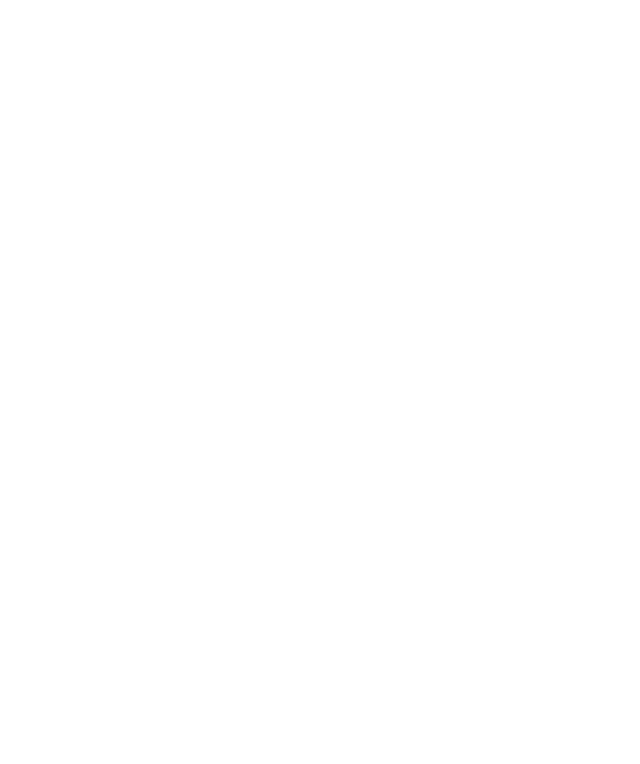
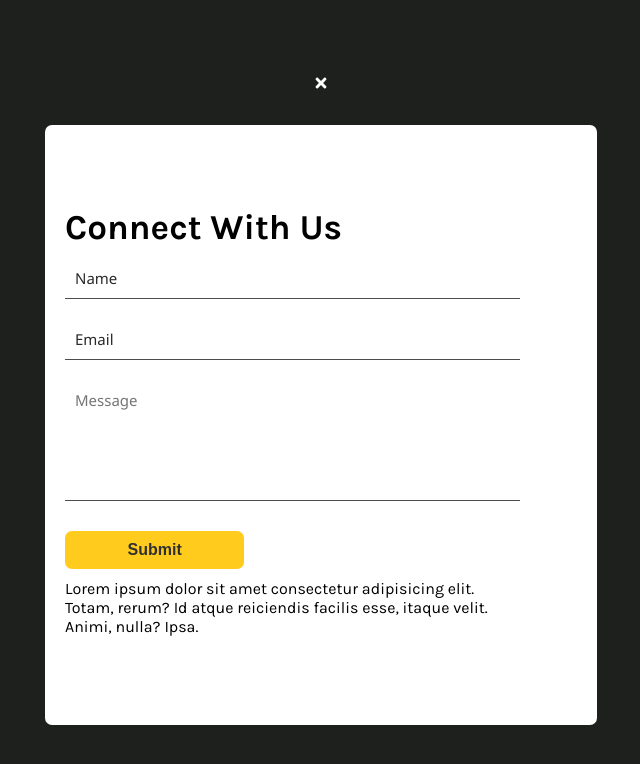
Before and after one commit to Abhirajmaid/Ecosocial-landing-page, a React (Create React App) app: page /Connect in a window 1280 px wide. Before the commit this address had no page. Shown: the top 764 px of the page, without its empty margins (319-959 px from the left). Built offline with nearby package versions, Linux system fonts and the light colour scheme.

Commit message:
Add connect page
Fix some errors; create connect page without database

```diff
--- a/src/App.jsx
+++ b/src/App.jsx
@@ -1,5 +1,6 @@
 import React from "react";
 import { Land } from "./pages/Land/Land";
+import { Connect } from "./pages/Connect/Connect";
 import GlobalStyle from "./global/Globalstyle";
 import { Route, BrowserRouter as Router, Routes } from "react-router-dom";
 
@@ -10,7 +11,7 @@
       <Router>
         <Routes>
           <Route exact path="/" element={<Land />} />
-          {/* <Route exact path="/Terms" element={<Land />} /> */}
+          <Route exact path="/Connect" element={<Connect />} />
         </Routes>
       </Router>
     </>
--- a/src/components/Accordian/Accordian.jsx
+++ b/src/components/Accordian/Accordian.jsx
@@ -9,7 +9,7 @@
   justify-content: center;
   flex-direction: column;
   align-items: center;
-  width: 1400px;
+  width: 1420px;
   height: 500px;
   margin: 0 auto;
   padding-top: 50px;
@@ -60,6 +60,7 @@
 `;
 const Head = styled.h2`
   margin: -150px 0 40px 0;
+  font-size: 26px;
   color: rgb(0, 65, 0);
 `;
 
--- a/src/components/BenefitsSec/style.css
+++ b/src/components/BenefitsSec/style.css
@@ -1,10 +1,10 @@
 .benefits-container {
   display: flex;
   justify-content: center;
-  width: 1400px;
+  width: 1420px;
   height: 100%;
   margin: -1px auto;
-  background-color: white;
+  background-color: rgb(255, 255, 255);
   border: none;
 }
 .flex-container {
--- a/src/components/CTABtn/CTABtn.jsx
+++ b/src/components/CTABtn/CTABtn.jsx
@@ -2,11 +2,10 @@
 import { NavLink } from "react-router-dom";
 import styled from "styled-components";
 
-export const CTABtn = (prop) => {
 const CtaBtn = styled.button`
   padding: 10px 50px;
   border: none;
-    background-color: ${prop.bgcolor};
+  background-color: #ffcc1d;
   font-weight: 700;
   font-size: 20px;
   border-radius: 6px;
@@ -15,15 +14,15 @@
   cursor: pointer;
   transition: 0.2s ease-in-out;
 `;
-
+export const CTABtn = (prop) => {
   return (
     <>
       <CtaBtn>
         <NavLink
-          to="/"
+          to={prop.link}
           style={{ textDecoration: "none", color: `${prop.color}` }}
         >
-          Join Us
+          {prop.text}
         </NavLink>
       </CtaBtn>
     </>
--- a/src/components/CallToAction/CallToAction.jsx
+++ b/src/components/CallToAction/CallToAction.jsx
@@ -66,7 +66,7 @@
           style={{ background: loader ? "#ccc" : "#ffcc1d" }}
           className="join-btn"
         >
-          Join Us
+          SUBSCRIBE
         </button>
       </form>
       <p
--- a/src/components/Footer/style.css
+++ b/src/components/Footer/style.css
@@ -1,5 +1,5 @@
 .footer-container {
-  width: 1400px;
+  width: 1420px;
   height: 50px;
   display: flex;
   justify-content: center;
--- a/src/components/Navbar/Navbar.jsx
+++ b/src/components/Navbar/Navbar.jsx
@@ -21,7 +21,12 @@
   return (
     <div className={show ? "header header-opacity" : "header"}>
       <nav className="navbar">
-        <CTABtn bgcolor="#FFCC1D" color="black" />
+        <CTABtn
+          bgcolor="#FFCC1D"
+          color="black"
+          text="Connect us"
+          link="/Connect"
+        />
         {/* <div className="hamburger" onClick={handleClick}>
           {click ? (
             window.removeEventListener("scroll", changeShow)
--- a/src/components/OurMotive/style.css
+++ b/src/components/OurMotive/style.css
@@ -1,7 +1,7 @@
 .motive-container {
   display: flex;
   justify-content: center;
-  width: 1400px;
+  width: 1420px;
   height: 100%;
   margin: -2px auto;
   background-color: white;
--- a/src/components/Partners/style.css
+++ b/src/components/Partners/style.css
@@ -2,7 +2,7 @@
   display: flex;
   /* flex-direction: column; */
   justify-content: center;
-  width: 1400px;
+  width: 1420px;
   height: 100%;
   margin: 0 auto;
   padding-bottom: -20px;
@@ -20,6 +20,6 @@
   position: absolute;
   padding-top: 30px;
   color: rgb(0, 65, 0);
-  font-size: 24px;
+  font-size: 26px;
   font-weight: bold;
 }
--- /dev/null
+++ b/src/pages/Connect/Connect.jsx
@@ -0,0 +1,71 @@
+// import React, { useState, useEffect } from "react";
+import { FaTimes } from "react-icons/fa";
+import "./style.css";
+import { NavLink } from "react-router-dom";
+// import { db } from "../../Firebase";
+
+export const Connect = () => {
+  //   const [name, setName] = useState("");
+  //   const [email, setEmail] = useState("");
+  //   const [message, setMessage] = useState("");
+
+  //   const [loader, setLoader] = useState(false);
+
+  //   const handleSubmit = (e) => {
+  //     e.preventDefault();
+  //     setLoader(true);
+
+  //     db.collection("contacts")
+  //       .add({
+  //         name: name,
+  //         email: email,
+  //         message: message,
+  //       })
+  //       .then(() => {
+  //         setLoader(false);
+  //         alert("Your message has been submitted👍");
+  //       })
+  //       .catch((error) => {
+  //         alert(error.message);
+  //         setLoader(false);
+  //       });
+
+  //     setName("");
+  //     setEmail("");
+  //     setMessage("");
+  //   };
+  const style = {
+    color: "White",
+    marginBottom: "30px",
+    // margintop: "-20px",
+  };
+
+  return (
+    <>
+      <div className="big-container">
+        <NavLink to="/">
+          <FaTimes style={style} />
+        </NavLink>
+        <div className="connect-container">
+          <form className="connect-form">
+            <h1>Connect With Us</h1>
+            <input className="input" placeholder="Name" />
+
+            <input className="input" placeholder="Email" />
+
+            <textarea className="textarea" placeholder="Message"></textarea>
+
+            <button className="connect-btn" type="submit">
+              Submit
+            </button>
+            <p>
+              Lorem ipsum dolor sit amet consectetur adipisicing elit. Totam,
+              rerum? Id atque reiciendis facilis esse, itaque velit. Animi,
+              nulla? Ipsa.
+            </p>
+          </form>
+        </div>
+      </div>
+    </>
+  );
+};
--- /dev/null
+++ b/src/pages/Connect/style.css
@@ -0,0 +1,98 @@
+.big-container {
+  width: 100vw;
+  height: 100vh;
+  background-color: #1d201d;
+  overflow: hidden;
+  display: flex;
+  flex-direction: column;
+  justify-content: center;
+  align-items: center;
+}
+.connect-container {
+  width: 40vw;
+  height: 70vh;
+  background-color: white;
+  border-radius: 7px;
+  padding: 20px;
+}
+.connect-form {
+  display: flex;
+  flex-direction: column;
+  justify-content: center;
+  height: 70vh;
+}
+.input,
+.textarea,
+.connect-btn {
+  padding: 10px;
+  margin: 10px 0;
+}
+.input {
+  color: black;
+}
+.input,
+.textarea {
+  background-color: white;
+  color: black;
+  width: 85%;
+  border: none;
+  border-bottom: 1px solid rgb(77, 77, 77);
+  outline: none;
+}
+.input:focus,
+.textarea:focus {
+  border: 1px solid rgb(51, 51, 51);
+}
+.textarea {
+  resize: none;
+  min-height: 100px;
+}
+::-webkit-input-placeholder {
+  /* Edge */
+  color: rgb(41, 41, 41);
+  font-size: 15px;
+  font-family: "Segoe UI", Tahoma, Verdana, sans-serif;
+}
+
+:-ms-input-placeholder {
+  /* Internet Explorer */
+  color: rgb(41, 41, 41);
+  font-size: 15px;
+  font-family: "Segoe UI", Tahoma, Verdana, sans-serif;
+}
+
+.input,
+.textarea::placeholder {
+  color: #000000;
+  font-size: 15px;
+  font-family: "Segoe UI", Tahoma, Verdana, sans-serif;
+}
+.textarea::placeholder {
+  color: #757575;
+  font-size: 15px;
+  font-family: "Segoe UI", Tahoma, Verdana, sans-serif;
+}
+
+.connect-btn {
+  width: 35%;
+  margin-top: 20px;
+  background-color: #ffcc1d;
+  color: rgb(48, 48, 48);
+  font-size: 16px;
+  font-weight: 700;
+  border: none;
+  border-radius: 7px;
+  transition: 0.3s ease-in-out;
+}
+.connect-form > h1 {
+  font-size: 35px;
+  margin-top: -8px;
+  color: black;
+  font-weight: 700;
+}
+.connect-form > p {
+  width: 85%;
+}
+.connect-btn:hover {
+  transform: scale(1.05);
+}
```
Lines whose indentation alone changed are shown as unchanged.
